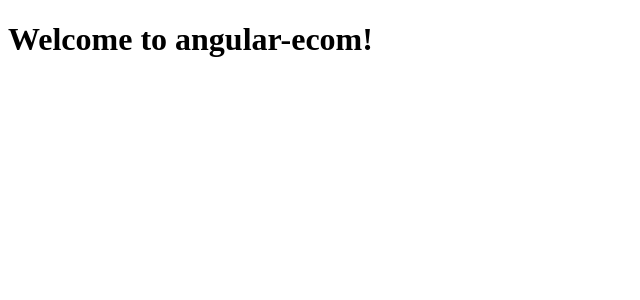
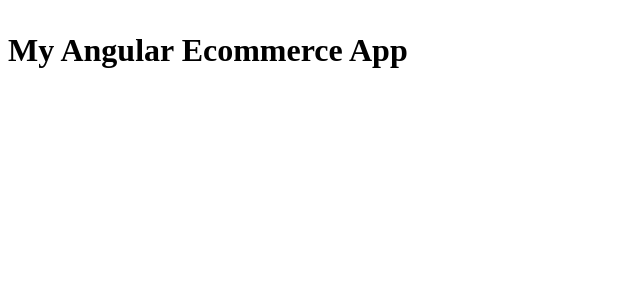
Before and after one commit to siddPandey/angular-ecom, an Angular app: page / in a window 1280 px wide. Shown: the top 300 px of the page, without its empty margins (0-640 px from the left). Built offline with nearby package versions, Linux system fonts and the light colour scheme.

Commit message:
Header component added with signalR service

```diff
--- a/src/app/app.component.ts
+++ b/src/app/app.component.ts
@@ -1,16 +1,17 @@
 import { Component } from '@angular/core';
 import { RouterOutlet } from '@angular/router';
+import { HeaderComponent } from './components/header/header.component';
+
 
 @Component({
   selector: 'app-root',
-  imports: [RouterOutlet],
+  imports: [RouterOutlet, HeaderComponent],
   template: `
-    <h1>Welcome to {{title}}!</h1>
-
+    <h1><app-header/></h1>
     <router-outlet />
   `,
   styles: [],
 })
 export class AppComponent {
-  title = 'angular-ecom';
+  title = 'Angular-ecom';
 }
--- /dev/null
+++ b/src/app/components/header/header.component.ts
@@ -0,0 +1,15 @@
+import { Component, signal } from '@angular/core';
+
+@Component({
+  selector: 'app-header',
+  imports: [],
+  template: `
+    <p>
+      {{title()}}
+    </p>
+  `,
+  styles: ``
+})
+export class HeaderComponent {
+  title = signal('My Angular Ecommerce App');
+}
```
